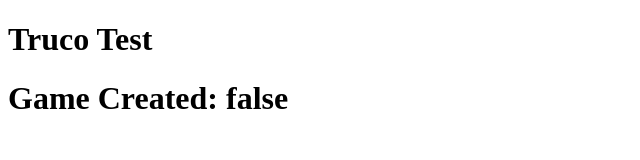
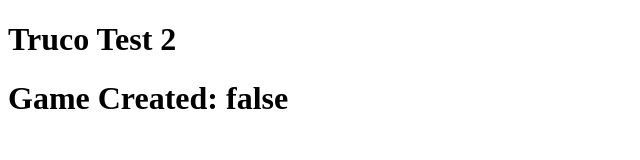
Before and after one commit to bkach/truco, a React (Create React App) app in the folder frontend/: page / in a window 1280 px wide. Shown: the top 160 px of the page, without its empty margins (0-640 px from the left). Built offline with nearby package versions, Linux system fonts and the light colour scheme; no server answers.

Commit message:
Fix deployment 2

```diff
--- a/frontend/src/App.js
+++ b/frontend/src/App.js
@@ -28,7 +28,7 @@ class TestComponent extends React.Component {
 
 export default () => (
   <>
-    <h1>Truco Test</h1>
+    <h1>Truco Test 2</h1>
       <TestComponent />
   </>
 );
```
Also changed, not shown: 2 other files (tests, documents, lock files or other folders).
